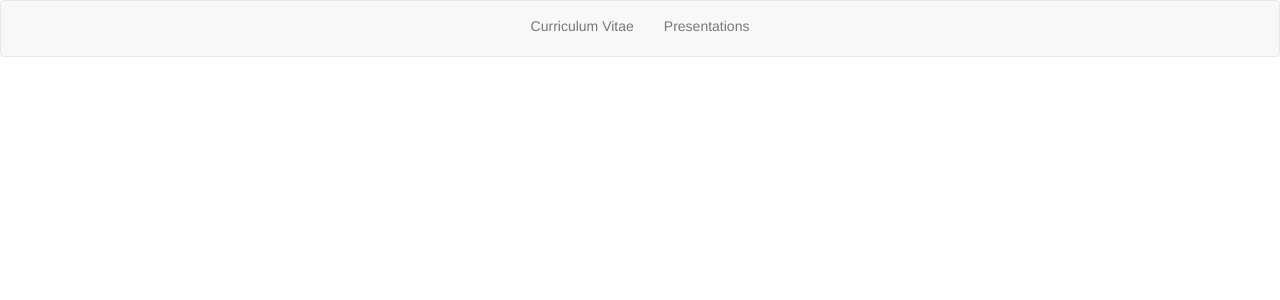
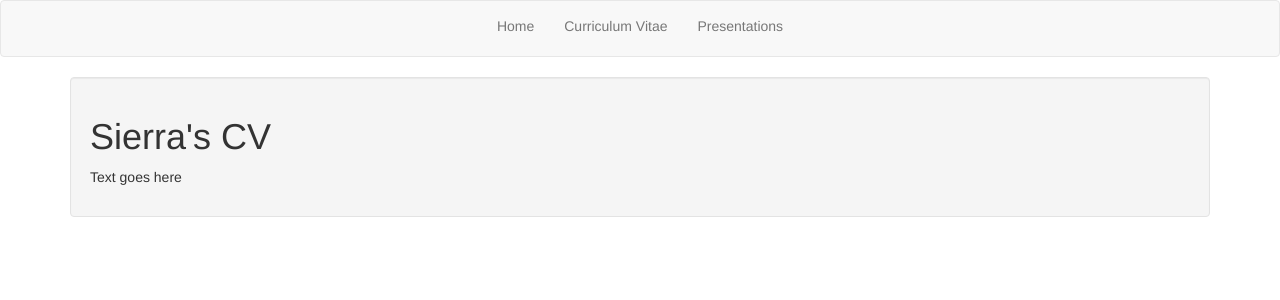
Before and after one commit to rladdusaw/sierra-website, an Angular app: page /cv in a window 1280 px wide. Before the commit this address led to /. Shown: the top 300 px of the page. Built offline with nearby package versions, Linux system fonts and the light colour scheme.

Commit message:
Created new page for CV

```diff
--- /dev/null
+++ b/src/app/app.cvComponent.html
@@ -0,0 +1,6 @@
+<div class="container">
+    <div class="well">
+        <h1 class="headline">Sierra's CV</h1>
+        <p>Text goes here</p>
+    </div>
+</div>
--- a/src/app/app.module.ts
+++ b/src/app/app.module.ts
@@ -4,12 +4,14 @@ import { RouterModule } from '@angular/router';
 
 import { AppComponent } from './app.component';
 import { BioComponent } from './app.bioComponent';
+import { CVComponent } from './app.cvComponent';
 import { TestComponent } from './app.testComponent';
 
 @NgModule({
   declarations: [
     AppComponent,
     BioComponent,
+    CVComponent,
     TestComponent
   ],
   imports: [
@@ -18,6 +20,10 @@ import { TestComponent } from './app.testComponent';
       {
         path: '',
         component: BioComponent
+      },
+      {
+        path: 'cv',
+        component: CVComponent
       }
     ])
   ],
--- a/src/index.html
+++ b/src/index.html
@@ -20,6 +20,7 @@
     </div>
     <div class="collapse navbar-collapse navbar-ex1-collapse">
       <ul class="nav navbar-nav">
+        <li><a href="">Home</a></li>
         <li><a href="/cv">Curriculum Vitae</a></li>
         <li><a href="/presentations">Presentations</a></li>
       </ul>
```
Also changed, not shown: src/app/app.cvComponent.ts (added, +8 -0 lines), src/app/app.cvComponent.css (added).
